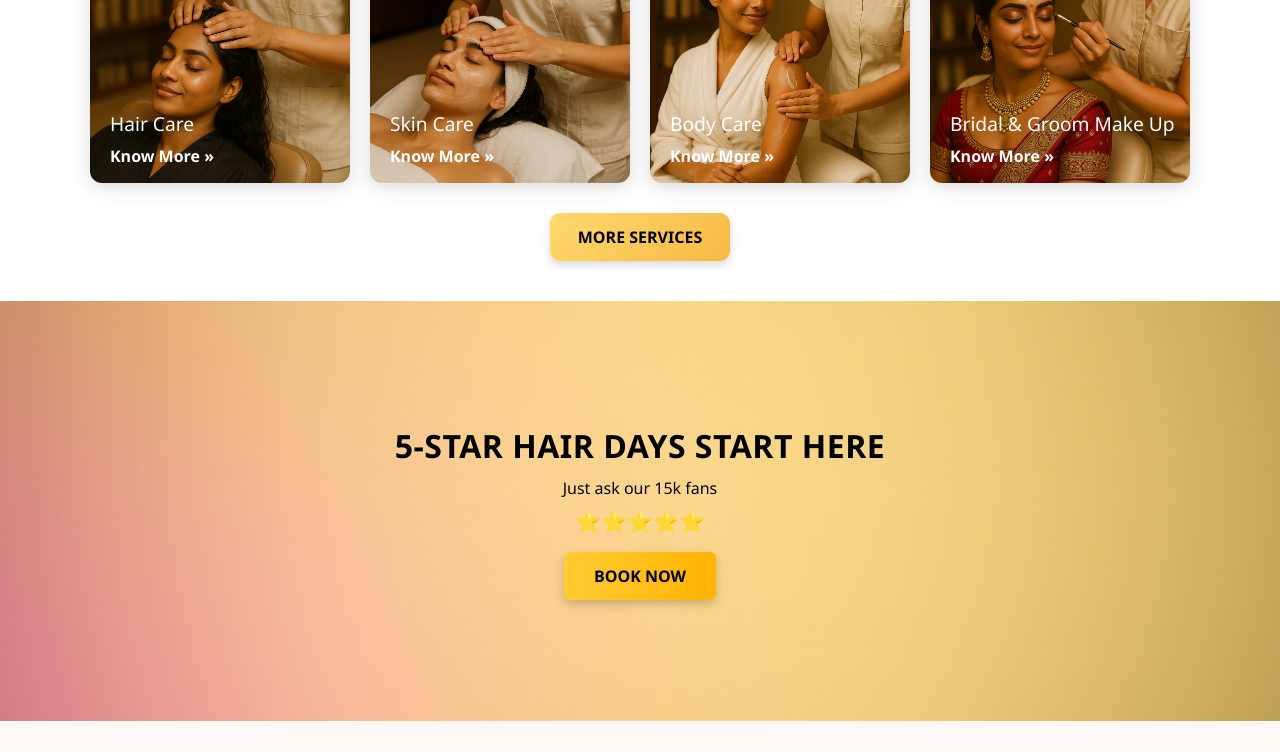
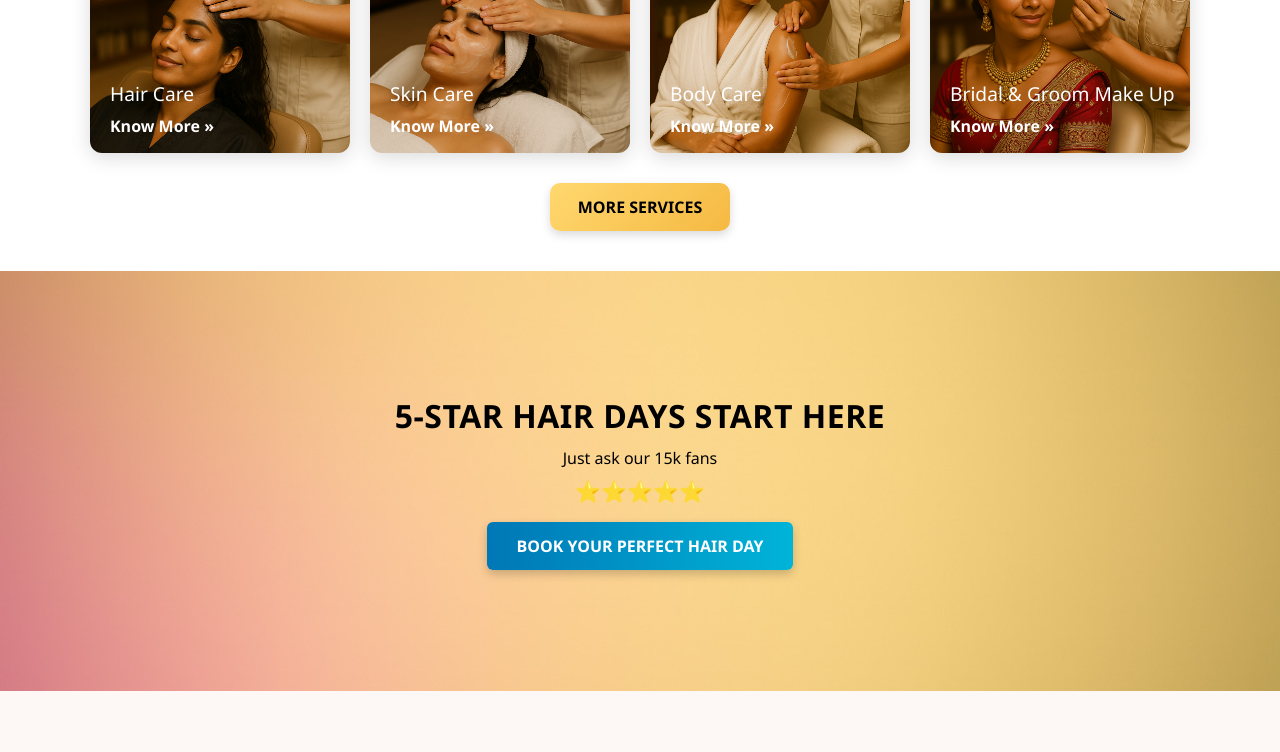
Before and after one commit to CornilPatidar/Beauty-Salon-Website, a React (Vite) app: page / in a window 1280 px wide. Shown: the part 849-1601 px from the top of the page. Built offline with nearby package versions, Linux system fonts and the light colour scheme.

Commit message:
Prettier

```diff
--- a/src/components/HeroSection/HeroSection.module.css
+++ b/src/components/HeroSection/HeroSection.module.css
@@ -36,16 +36,44 @@
   }
 
   .btn {
-    background: linear-gradient(90deg, #ffcc33, #ffb300);
-    color: #000;
+    background: linear-gradient(90deg, #0077b6, #00b4d8); /* blue → teal for contrast */
+    color: white;
     padding: 12px 30px;
     border: none;
     border-radius: 6px;
     font-weight: bold;
     cursor: pointer;
     box-shadow: 0 4px 10px rgba(0,0,0,0.2);
-    transition: 0.3s;
+    position: relative;
+    overflow: hidden;
+    transition: transform 0.2s ease, box-shadow 0.2s ease;
   }
+
+  /* Shine Effect */
+  .btn::before {
+    content: "";
+    position: absolute;
+    top: 0;
+    left: -75%;
+    width: 50%;
+    height: 100%;
+    background: rgba(255, 255, 255, 0.4);
+    transform: skewX(-20deg);
+  }
+
+  /* Hover: Shine + Pop */
   .btn:hover {
-    filter: brightness(1.1);
+    transform: scale(1.05); /* slight pop-up */
+    box-shadow: 0 6px 15px rgba(0,0,0,0.25);
   }
+
+  .btn:hover::before {
+    animation: shine 0.8s ease forwards;
+  }
+
+  /* Keyframes for Shine */
+  @keyframes shine {
+    100% {
+      left: 125%;
+    }
+  }
--- a/src/components/HeroSection/HeroSection.tsx
+++ b/src/components/HeroSection/HeroSection.tsx
@@ -8,7 +8,7 @@ const HeroSection: React.FC = () => {
         <h1>5‑STAR HAIR DAYS START HERE</h1>
         <p>Just ask our 15k fans</p>
         <div className={styles.stars}>⭐⭐⭐⭐⭐</div>
-        <button className={styles.btn}>BOOK NOW</button>
+        <button className={styles.btn}>BOOK YOUR PERFECT HAIR DAY</button>
       </div>
     </section>
   );
--- a/src/components/ServicesSection/ServicesSection.module.css
+++ b/src/components/ServicesSection/ServicesSection.module.css
@@ -3,7 +3,7 @@
     margin: 0 auto; /* centers it */
     background-color: white; /* Changed from dark to white */
     padding: 0 20px;
-    padding-top: 60px;
+    margin-top: 30px;
     text-align: center;
     color: black; /* Text color updated for light background */
   }
```
Also changed, not shown: 1 other file (tests, documents, lock files or other folders).
